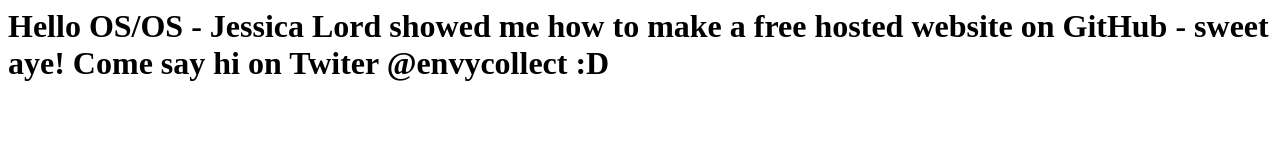
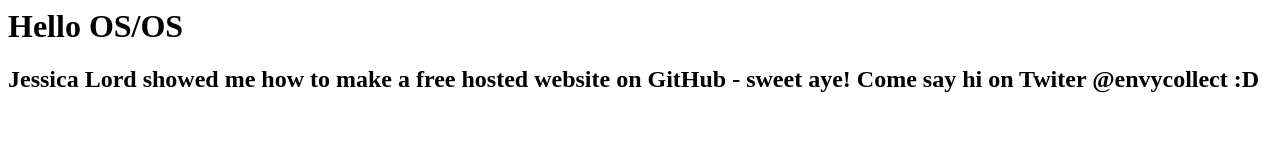
Before and after one commit to nicolewilliams16/osos-demo, a plain HTML site: page index.html in a window 1280 px wide. Drawn offline with Linux system fonts and the light colour scheme.

Commit message:
Update index.html

```diff
--- a/index.html
+++ b/index.html
@@ -1,3 +1,4 @@
 <html>
-  <h1> Hello OS/OS - Jessica Lord showed me how to make a free hosted website on GitHub - sweet aye! Come say hi on Twiter @envycollect :D </h1>
+  <h1> Hello OS/OS </h1>
+  <h2> Jessica Lord showed me how to make a free hosted website on GitHub - sweet aye! Come say hi on Twiter @envycollect :D </h2>
 </html>
```
